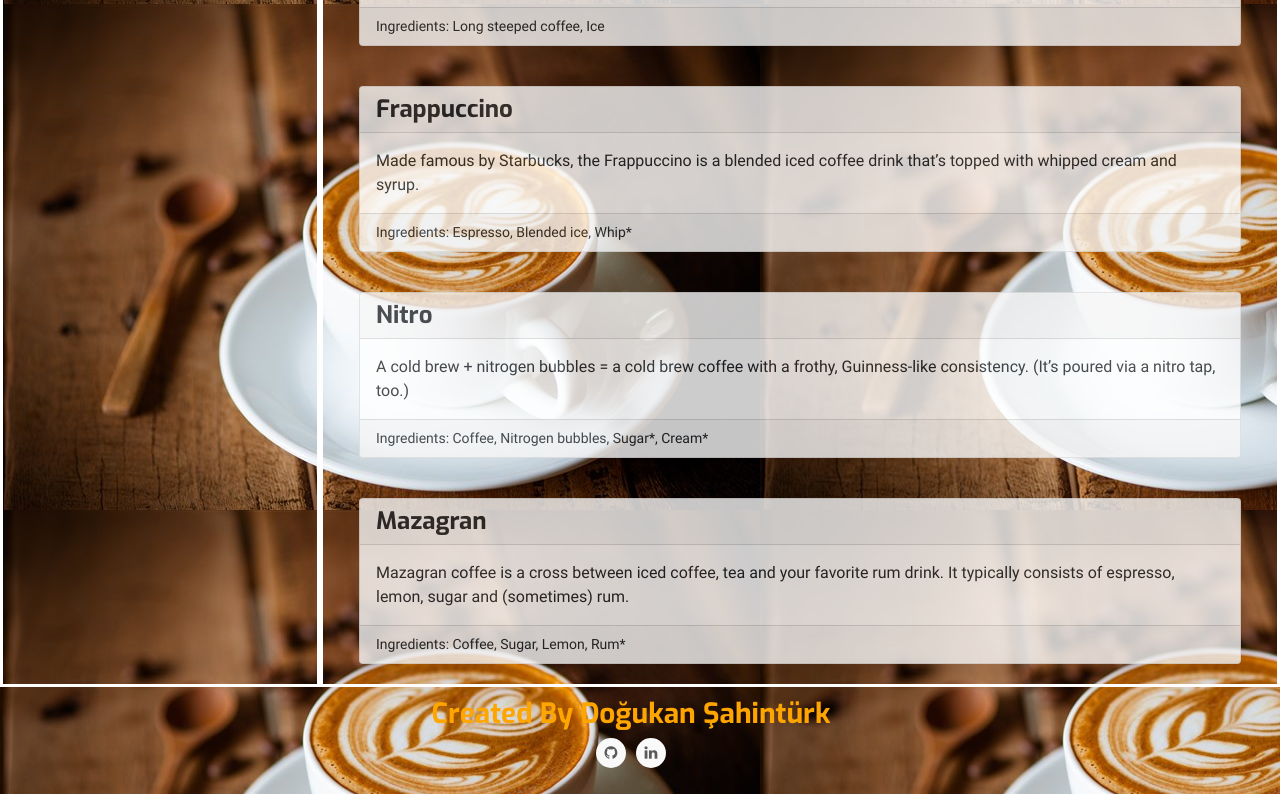
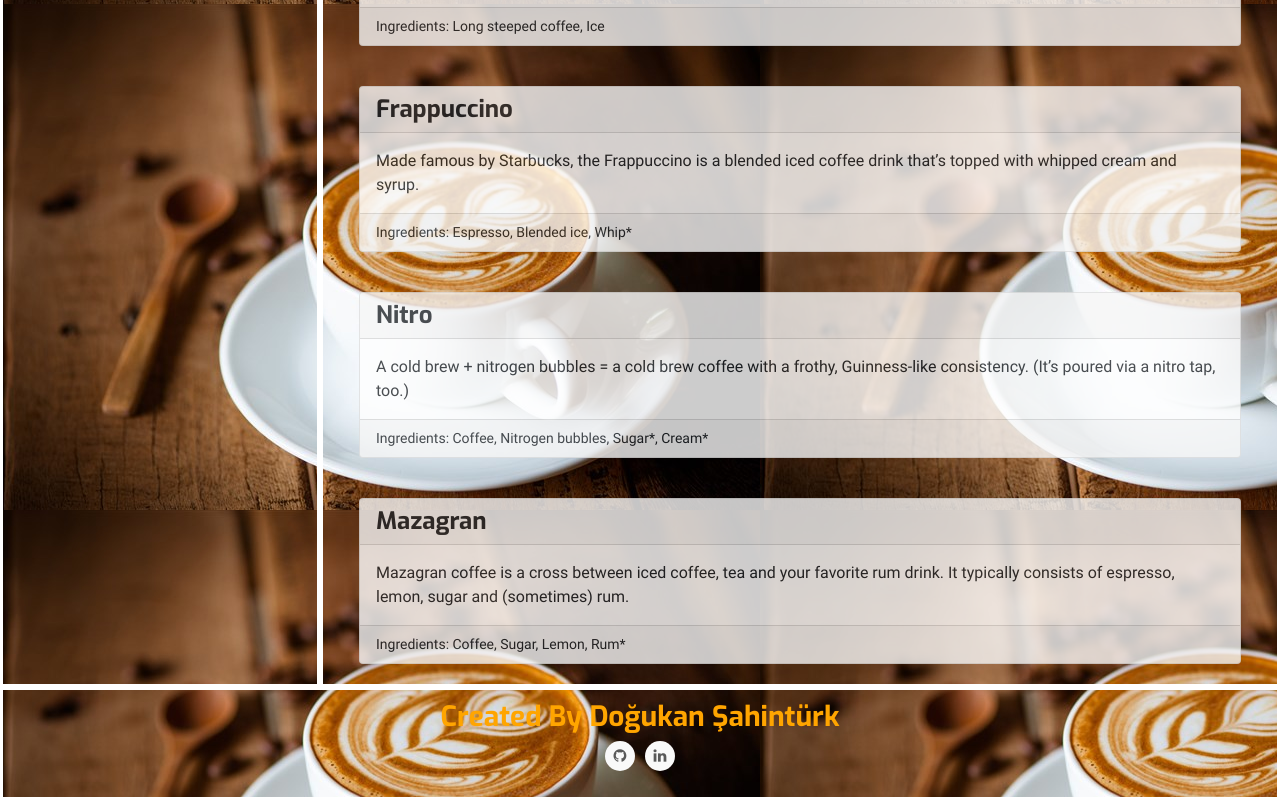
Before and after one commit to dsahinturk/coffee-app, a React (Create React App) app: page / in a window 1280 px wide. Shown: the part 4550-5350 px from the top of the page. Built offline with nearby package versions, Linux system fonts and the light colour scheme; the HTML template or start-up script is replaced by a standard one.

Commit message:
footer border & padding fix

```diff
--- a/src/components/MainFooter/MainFooter.js
+++ b/src/components/MainFooter/MainFooter.js
@@ -12,9 +12,9 @@ const Footer = () => {
                 </h3>
             </Row>
             <Row>
-                <ul class="social-network social-circle">
-                    <li><a target="_blank" rel="noreferrer" href={githubUrl} class="github-icon" title="Github"><i class="fa fa-github"></i></a></li>
-                    <li><a target="_blank" rel="noreferrer" href={linkedinUrl} class="linkedin-icon" title="Linkedin"><i class="fa fa-linkedin"></i></a></li>
+                <ul className="social-network social-circle">
+                    <li><a target="_blank" rel="noreferrer" href={githubUrl} className="github-icon" title="Github"><i className="fa fa-github"></i></a></li>
+                    <li><a target="_blank" rel="noreferrer" href={linkedinUrl} className="linkedin-icon" title="Linkedin"><i className="fa fa-linkedin"></i></a></li>
                 </ul>
             </Row>
         </div>
--- a/src/components/MainFooter/MainFooter.scss
+++ b/src/components/MainFooter/MainFooter.scss
@@ -1,9 +1,9 @@
 .footer {
     font-family: "Exo";
     color: orange;
-    margin: 10px;
+    padding: 10px;
     text-align: center;
-    padding-right: 50px;
+    border: 3px solid white;
 }
 
 ul.social-network {
```
